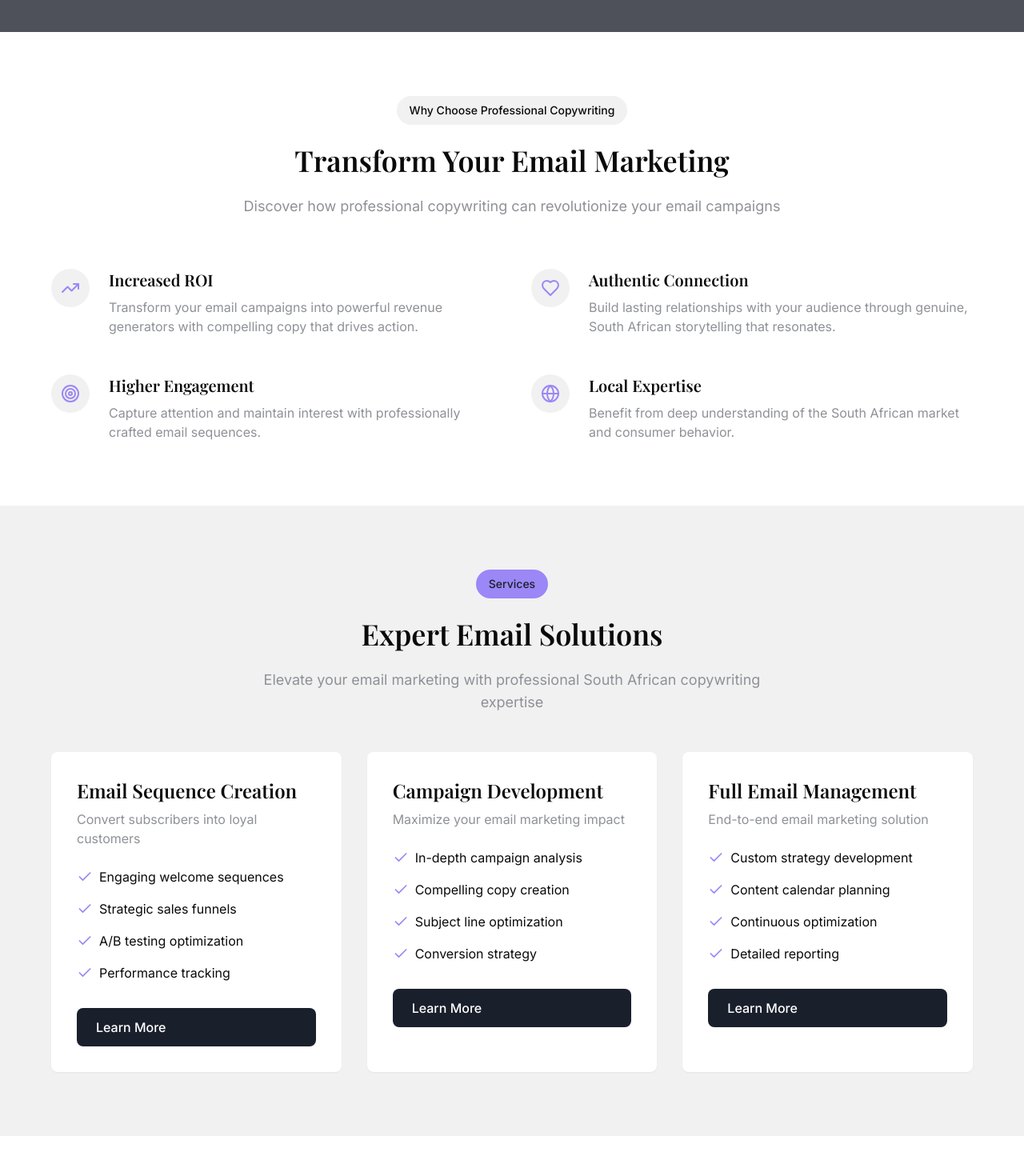
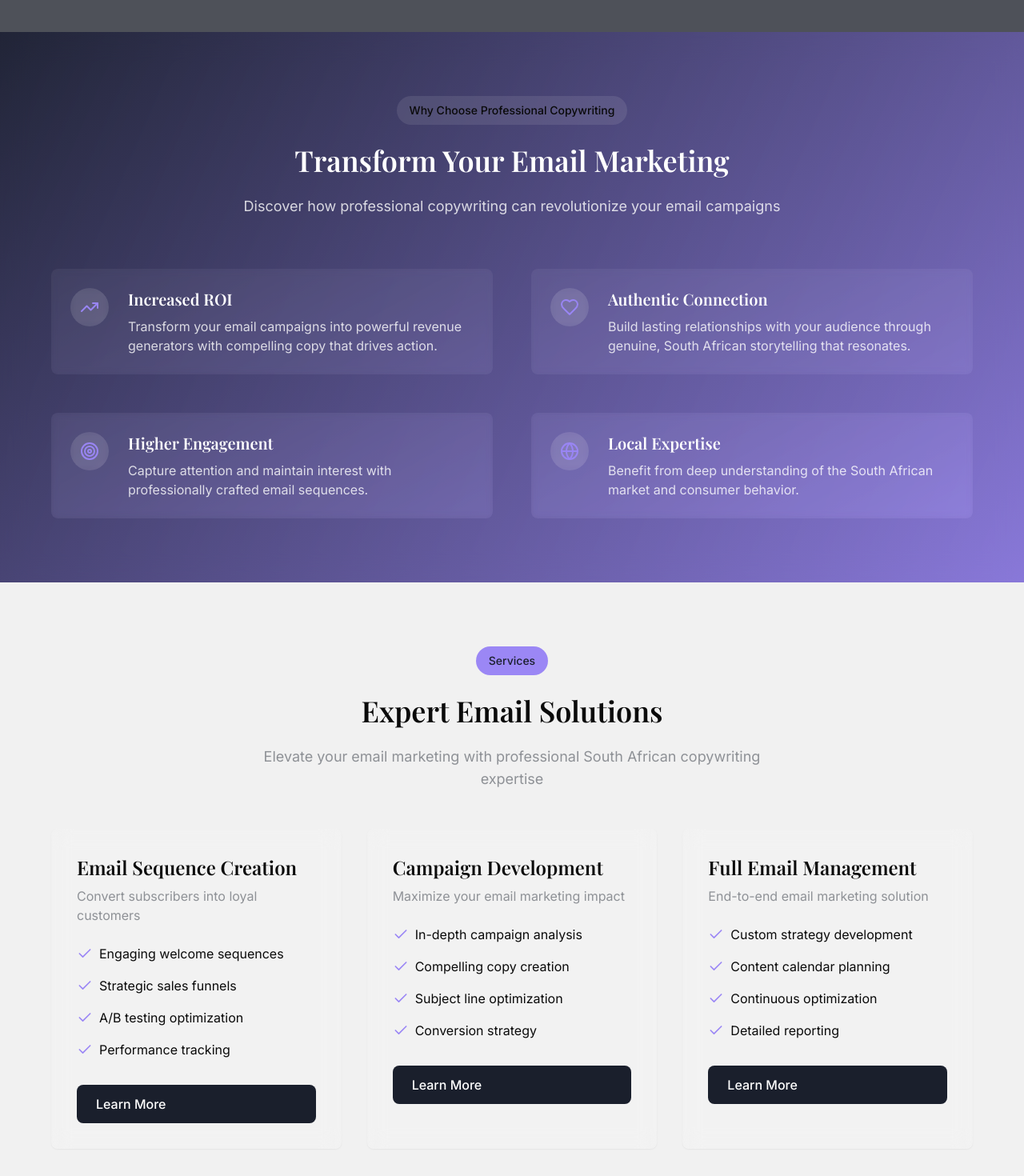
Before and after one commit to Gee7pips/copycraft-boost, a React (Vite) app: page / in a window 1280 px wide. Shown: the part 600-2070 px from the top of the page at 80% size. Built offline with nearby package versions, Linux system fonts and the light colour scheme; grey boxes are pictures that could not be loaded.

Commit message:
Remove Background and Add Gradient
Updated the UI to remove the white background and implement a gradient for a more modern appearance. Added scroll animations to enhance user experience.
[skip gpt_engineer]

```diff
--- a/src/components/Benefits.tsx
+++ b/src/components/Benefits.tsx
@@ -25,14 +25,14 @@ const benefits = [
 
 export const Benefits = () => {
   return (
-    <section className="py-20 px-4 bg-white">
+    <section className="py-20 px-4 bg-gradient-to-br from-primary/50 to-secondary/50 backdrop-blur-lg">
       <div className="max-w-6xl mx-auto">
         <div className="text-center mb-16 animate-fade-up">
-          <span className="inline-block px-4 py-2 bg-accent rounded-full text-sm font-medium mb-6 hover:scale-105 transition-all duration-300">
+          <span className="inline-block px-4 py-2 bg-accent/10 backdrop-blur-sm rounded-full text-sm font-medium mb-6 hover:scale-105 transition-all duration-300">
             Why Choose Professional Copywriting
           </span>
-          <h2 className="section-title">Transform Your Email Marketing</h2>
-          <p className="text-lg text-muted-foreground max-w-2xl mx-auto">
+          <h2 className="section-title text-white">Transform Your Email Marketing</h2>
+          <p className="text-lg text-white/80 max-w-2xl mx-auto">
             Discover how professional copywriting can revolutionize your email campaigns
           </p>
         </div>
@@ -40,19 +40,19 @@ export const Benefits = () => {
           {benefits.map((benefit, index) => (
             <div
               key={index}
-              className="flex gap-6 hover:scale-105 transition-all duration-300 animate-slide-in"
+              className="flex gap-6 hover:scale-105 transition-all duration-300 animate-slide-in bg-white/5 backdrop-blur-sm p-6 rounded-lg"
               style={{ animationDelay: `${index * 0.2}s` }}
             >
               <div className="flex-shrink-0">
-                <div className="w-12 h-12 rounded-full bg-accent flex items-center justify-center animate-pulse">
+                <div className="w-12 h-12 rounded-full bg-accent/10 backdrop-blur-sm flex items-center justify-center animate-pulse">
                   <benefit.icon className="w-6 h-6 text-secondary" />
                 </div>
               </div>
               <div>
-                <h3 className="text-xl font-display font-semibold mb-2">
+                <h3 className="text-xl font-display font-semibold mb-2 text-white">
                   {benefit.title}
                 </h3>
-                <p className="text-muted-foreground">
+                <p className="text-white/80">
                   {benefit.description}
                 </p>
               </div>
--- a/src/index.css
+++ b/src/index.css
@@ -14,7 +14,7 @@
   }
 
   body {
-    @apply bg-background text-foreground font-sans;
+    @apply bg-gradient-to-br from-primary to-secondary min-h-screen text-foreground font-sans;
   }
 
   h1, h2, h3, h4, h5, h6 {
@@ -32,7 +32,7 @@
   }
 
   .card {
-    @apply bg-white rounded-lg shadow-sm transition-all duration-300 hover:shadow-md;
+    @apply bg-white/10 backdrop-blur-md rounded-lg shadow-sm transition-all duration-300 hover:shadow-md;
   }
 
   .btn-primary {
@@ -43,6 +43,14 @@
   .btn-secondary {
     @apply bg-secondary text-secondary-foreground px-6 py-3 rounded-lg font-medium
            transition-all duration-300 hover:opacity-90 inline-flex items-center gap-2;
+  }
+
+  .scroll-reveal {
+    @apply opacity-0 translate-y-10 transition-all duration-700;
+  }
+
+  .scroll-reveal.active {
+    @apply opacity-100 translate-y-0;
   }
 }
 
--- a/src/pages/Index.tsx
+++ b/src/pages/Index.tsx
@@ -1,3 +1,4 @@
+import { useEffect } from "react";
 import { Hero } from "@/components/Hero";
 import { Services } from "@/components/Services";
 import { Benefits } from "@/components/Benefits";
@@ -5,13 +6,42 @@ import { Results } from "@/components/Results";
 import { Contact } from "@/components/Contact";
 
 const Index = () => {
+  useEffect(() => {
+    const observer = new IntersectionObserver(
+      (entries) => {
+        entries.forEach((entry) => {
+          if (entry.isIntersecting) {
+            entry.target.classList.add("active");
+          }
+        });
+      },
+      {
+        threshold: 0.1,
+      }
+    );
+
+    document.querySelectorAll(".scroll-reveal").forEach((element) => {
+      observer.observe(element);
+    });
+
+    return () => observer.disconnect();
+  }, []);
+
   return (
-    <div className="min-h-screen">
+    <div className="min-h-screen bg-gradient-to-br from-[#1A1F2C] to-[#9b87f5]">
       <Hero />
-      <Benefits />
-      <Services />
-      <Results />
-      <Contact />
+      <div className="scroll-reveal">
+        <Benefits />
+      </div>
+      <div className="scroll-reveal">
+        <Services />
+      </div>
+      <div className="scroll-reveal">
+        <Results />
+      </div>
+      <div className="scroll-reveal">
+        <Contact />
+      </div>
     </div>
   );
 };
```
